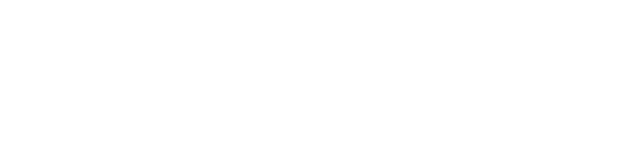
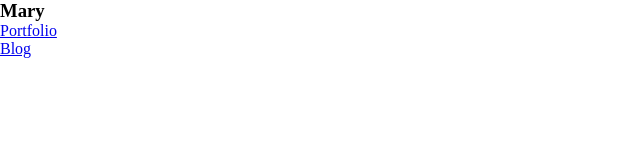
Before and after one commit to CodeBySabid/protfolio-website, a plain HTML site: page index.html in a window 1280 px wide. Shown: the whole page, without its empty margins (0-640 px from the left). Drawn offline with Linux system fonts and the light colour scheme; files that its build step writes are made by us from their sources.

Commit message:
added imges

```diff
--- a/index.html
+++ b/index.html
@@ -7,6 +7,21 @@
     <link rel="stylesheet" href="style.css">
 </head>
 <body>
+    <header>
+        <nav>
+            <h3>Mary</h3>
+            <ul>
+                <li><a href="#">Portfolio</a></li>
+                <li><a href="#">Blog</a></li>
+                <li><a href="#"></a></li>
+            </ul>
+        </nav>
+    </header>
+    <main>
 
+    </main>
+    <footer>
+
+    </footer>
 </body>
 </html>
```
Also changed, not shown: developer.png (added), hardy.png (added), header_bg.png (added), icons/facebook.png (added), icons/insta.png (added), icons/js.png (added), icons/mongo.png (added), icons/nodejs.png (added), icons/react.png (added), icons/twitter.png (added).
